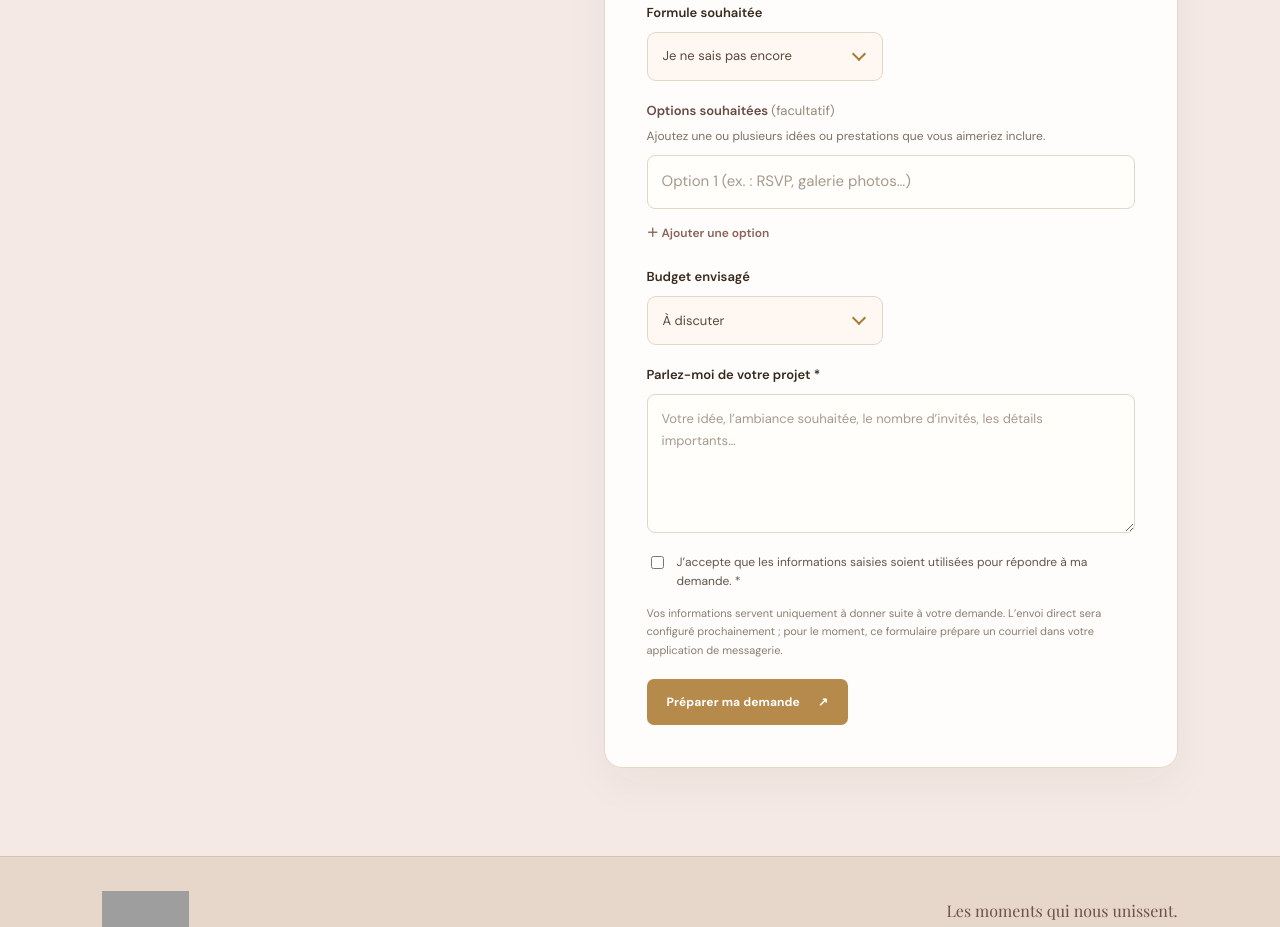
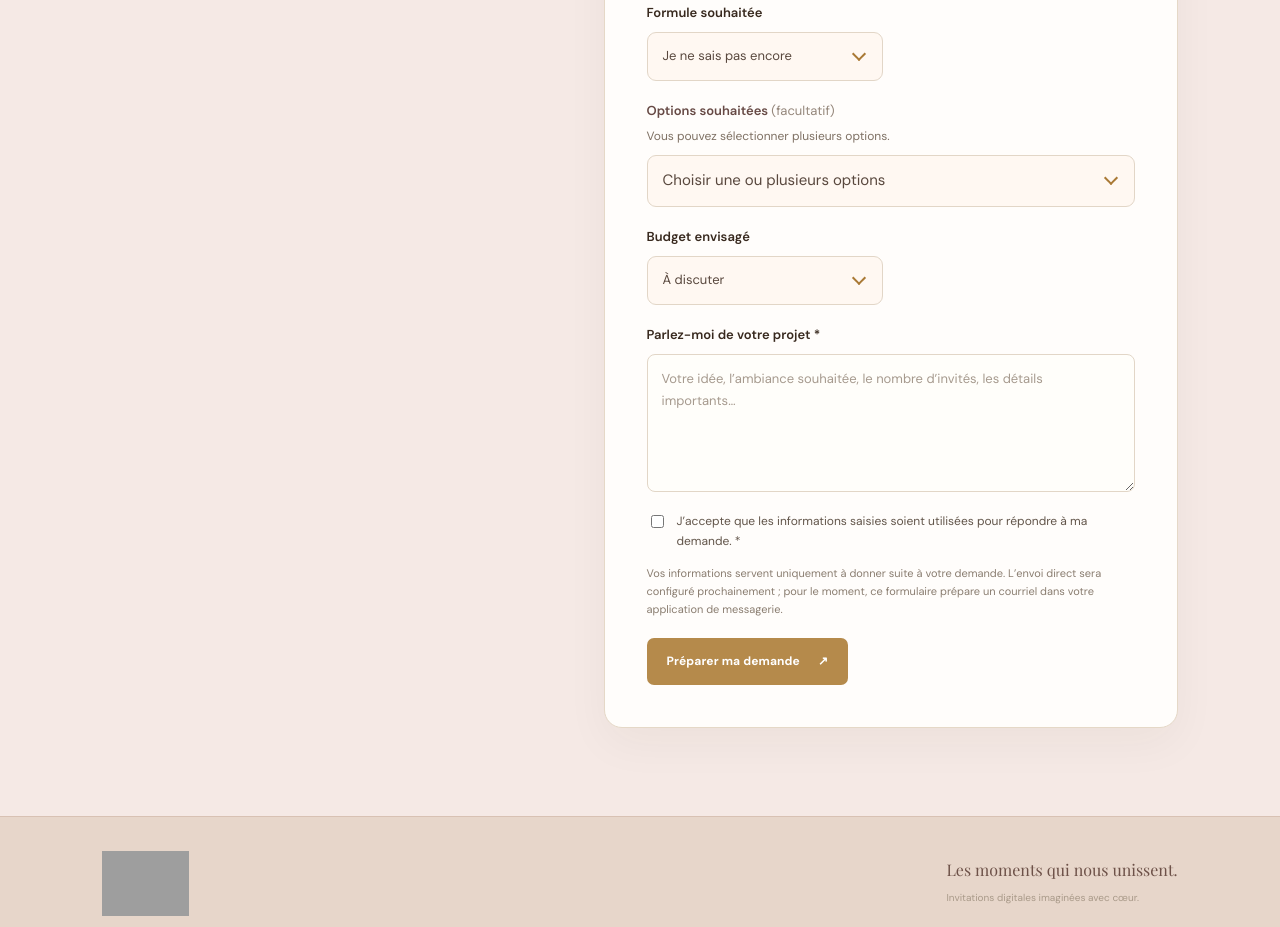
Before and after one commit to chirelhalioua/C-by-C, a Nuxt app: page /contact in a window 1280 px wide. Shown: the part 800-1727 px from the top of the page. Built offline with nearby package versions, Linux system fonts and the light colour scheme; grey boxes are pictures that could not be loaded; a web font is replaced by a local one.

Commit message:
Transformer les options en liste déroulante à choix multiples

```diff
--- a/pages/contact.vue
+++ b/pages/contact.vue
@@ -9,6 +9,7 @@ const calendarMonth = ref(new Date(new Date().getFullYear(), new Date().getMonth
 const occasions = ['Mariage', 'Naissance', 'Baptême', 'Anniversaire', 'Cérémonie ou tradition', 'Autre événement']
 const formulas = ['L’invitation numérique', 'Le site de célébration', 'Un projet particulier ?', 'Je souhaite être conseillée']
 const budgets = ['Moins de 100 €', '100 à 250 €', '250 à 500 €', 'Plus de 500 €']
+const optionChoices = ['RSVP / confirmation de présence', 'Galerie photos', 'Plan d’accès', 'Programme de l’événement', 'Informations pratiques', 'Hébergement et transports', 'Liste de cadeaux', 'Dress code', 'Compte à rebours', 'Livre d’or / messages des invités', 'Autre option']
 const monthLabel = computed(() => calendarMonth.value.toLocaleDateString('fr-FR', { month: 'long', year: 'numeric' }))
 const calendarDays = computed(() => {
   const year = calendarMonth.value.getFullYear()
@@ -38,14 +39,17 @@ const form = reactive({
   occasion: '',
   date: '',
   formule: '',
-  options: [''],
+  options: [] as string[],
   budget: '',
   message: '',
   consentement: false
 })
 
-const addOption = () => { form.options.push('') }
-const removeOption = (index: number) => { form.options.splice(index, 1) }
+const toggleOption = (option: string) => {
+  const index = form.options.indexOf(option)
+  if (index >= 0) form.options.splice(index, 1)
+  else form.options.push(option)
+}
 
 const submitForm = () => {
   const subject = encodeURIComponent(`Demande C by C — ${form.occasion || 'Nouvelle demande'}`)
@@ -61,7 +65,7 @@ Téléphone : ${form.telephone || 'Non renseigné'}
 Type de célébration : ${form.occasion}
 Date de l'événement : ${form.date || 'À définir'}
 Formule souhaitée : ${form.formule || 'À définir'}
-Options souhaitées : ${form.options.map(option => option.trim()).filter(Boolean).join(', ') || 'Aucune précision'}
+Options souhaitées : ${form.options.join(', ') || 'Aucune précision'}
 Budget envisagé : ${form.budget || 'À discuter'}
 
 Mon projet :
@@ -133,13 +137,21 @@ ${form.prenom} ${form.nom}`)
             <div class="project-form-full project-options-field">
               <div class="project-options-heading">
                 <span class="project-field-label">Options souhaitées <span class="field-optional">(facultatif)</span></span>
-                <p>Ajoutez une ou plusieurs idées ou prestations que vous aimeriez inclure.</p>
+                <p>Vous pouvez sélectionner plusieurs options.</p>
               </div>
-              <div v-for="(option, index) in form.options" :key="index" class="project-option-row">
-                <input v-model.trim="form.options[index]" type="text" :aria-label="`Option souhaitée ${index + 1}`" :placeholder="`Option ${index + 1} (ex. : RSVP, galerie photos…)`">
-                <button v-if="form.options.length > 1" class="project-option-remove" type="button" :aria-label="`Supprimer l’option ${index + 1}`" @click="removeOption(index)">−</button>
+              <div class="custom-select-wrap project-options-select">
+                <button class="custom-select-trigger" type="button" :aria-expanded="openDropdown === 'options'" @click="openDropdown = openDropdown === 'options' ? '' : 'options'; calendarOpen = false">
+                  <span>{{ form.options.length ? form.options.length + ' option(s) sélectionnée(s)' : 'Choisir une ou plusieurs options' }}</span><span class="custom-chevron">⌄</span>
+                </button>
+                <div v-if="openDropdown === 'options'" class="custom-select-menu project-options-menu">
+                  <button v-for="item in optionChoices" :key="item" type="button" class="custom-select-option project-option-choice" :class="{ 'is-selected': form.options.includes(item) }" @click="toggleOption(item)">
+                    <span class="project-option-checkbox" :class="{ 'is-checked': form.options.includes(item) }">{{ form.options.includes(item) ? '✓' : '' }}</span><span>{{ item }}</span>
+                  </button>
+                </div>
               </div>
-              <button class="project-option-add" type="button" @click="addOption">＋ Ajouter une option</button>
+              <div v-if="form.options.length" class="project-selected-options">
+                <span v-for="item in form.options" :key="item" class="project-selected-option">{{ item }}<button type="button" :aria-label="`Retirer ${item}`" @click="toggleOption(item)">×</button></span>
+              </div>
             </div>
             <label class="custom-field">Budget envisagé<div class="custom-select-wrap">
               <button class="custom-select-trigger" type="button" :aria-expanded="openDropdown === 'budget'" @click="openDropdown = openDropdown === 'budget' ? '' : 'budget'; calendarOpen = false"><span>{{ form.budget || 'À discuter' }}</span><span class="custom-chevron">⌄</span></button>
```
